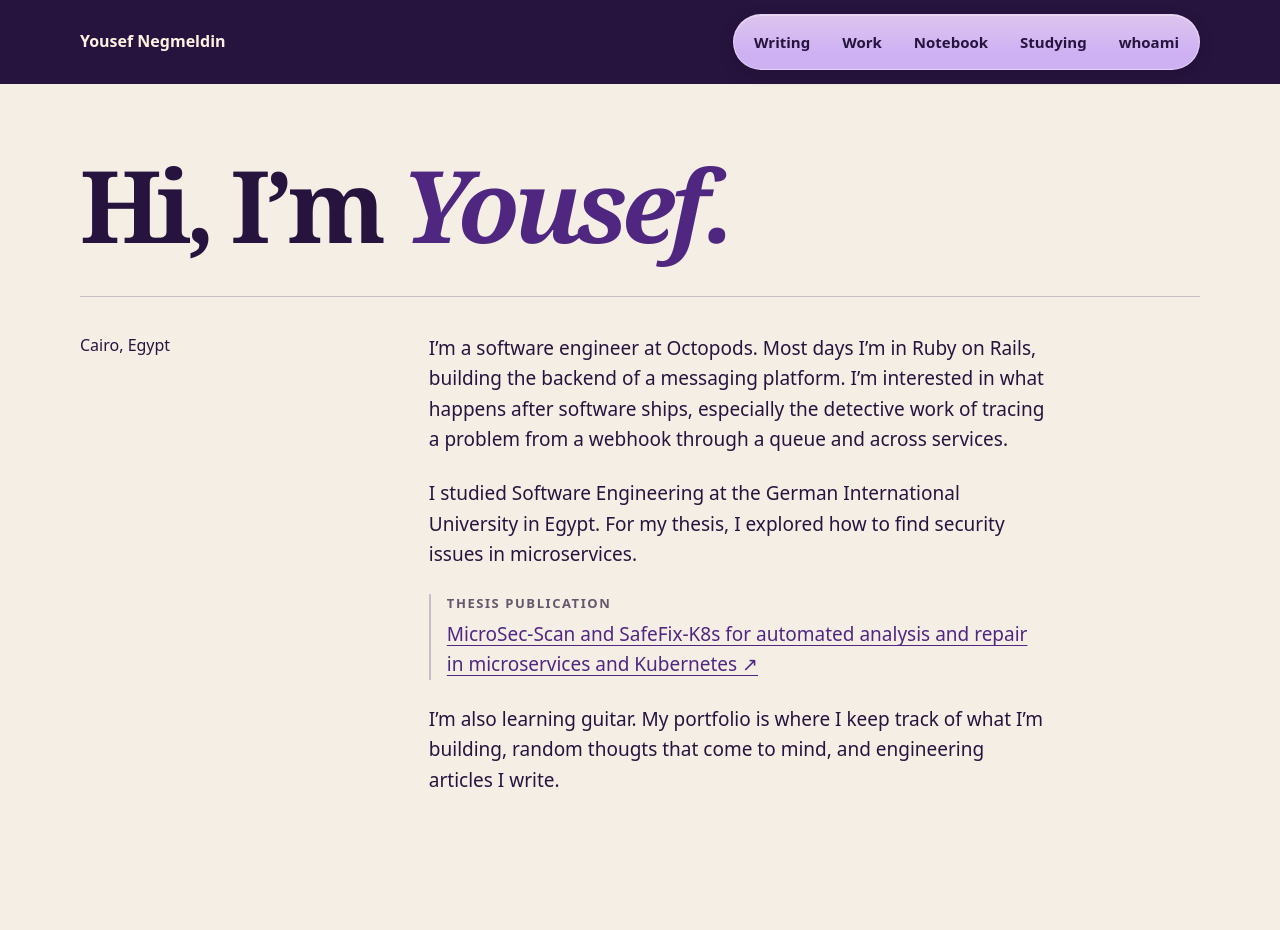
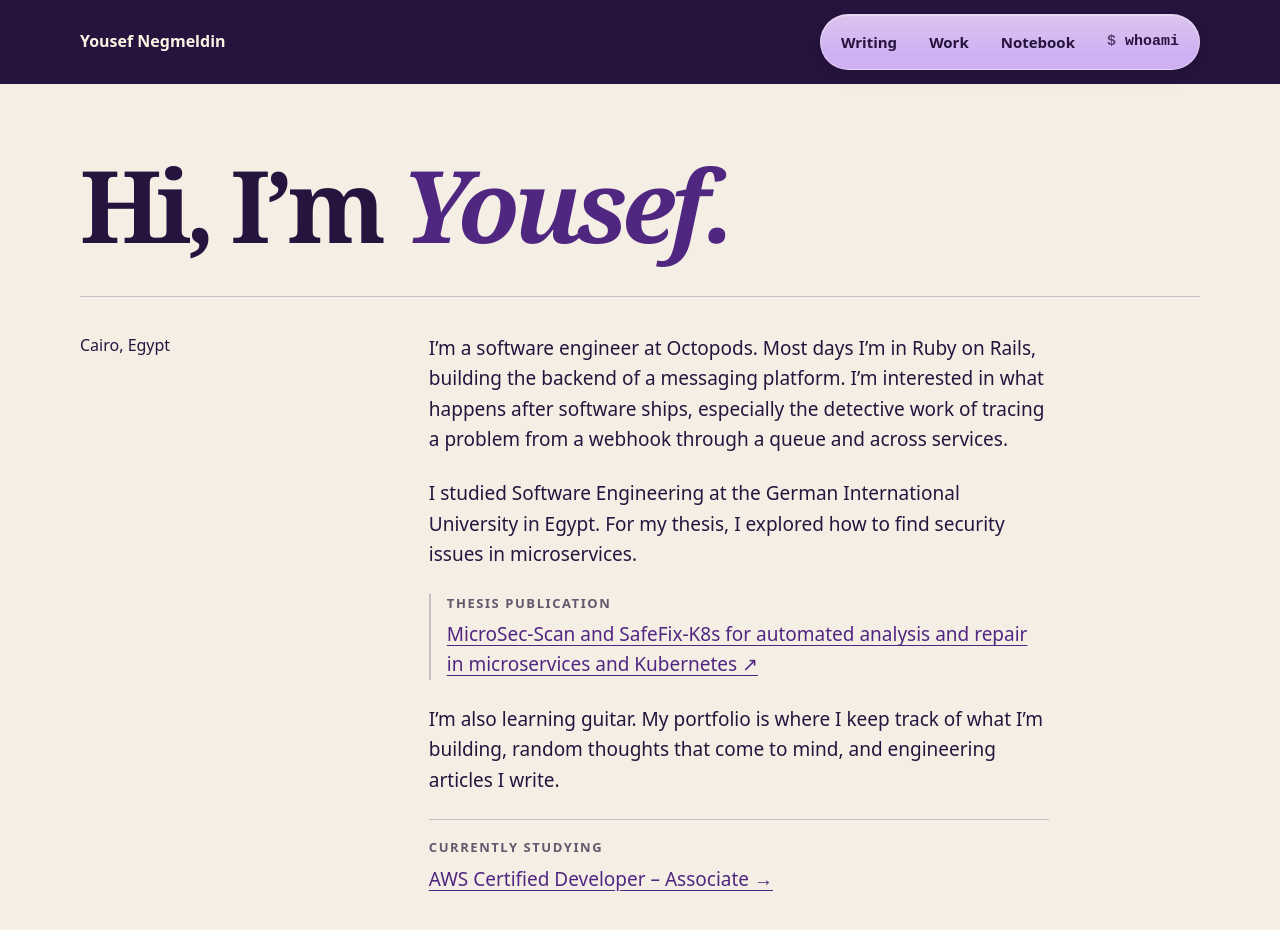
Before and after one commit to yousefnegmeldin/portfolio, an Astro site: page /about in a window 1280 px wide. Before the commit the page ends 872 px from the top, so only its background shows below. Built offline with nearby package versions, Linux system fonts and the light colour scheme; Astro itself is replaced by a stand-in of ours.

Commit message:
feat: update site name and intro; add studying section to about page; enhance navigation styling

```diff
--- a/src/layouts/Base.astro
+++ b/src/layouts/Base.astro
@@ -15,7 +15,6 @@ const links = [
   { label: 'Writing', href: '/writing/' },
   { label: 'Work', href: '/work/' },
   { label: 'Notebook', href: '/notebook/' },
-  { label: 'Studying', href: '/studying/' },
   { label: 'whoami', href: '/about/' },
 ];
 ---
@@ -44,7 +43,9 @@ const links = [
         <a class="wordmark" href="/" aria-current={Astro.url.pathname === '/' ? 'page' : undefined}>{site.author}</a>
         <nav aria-label="Main navigation">
           {links.map(({ label, href }) => (
-            <a href={href} aria-current={Astro.url.pathname === href ? 'page' : Astro.url.pathname.startsWith(href) ? 'location' : undefined}>{label}</a>
+            <a href={href} aria-current={Astro.url.pathname === href ? 'page' : Astro.url.pathname.startsWith(href) ? 'location' : undefined}>
+              {label === 'whoami' ? <code class="terminal-command"><span aria-hidden="true">$ </span>{label}</code> : label}
+            </a>
           ))}
         </nav>
       </div>
--- a/src/pages/about.astro
+++ b/src/pages/about.astro
@@ -21,6 +21,10 @@ const { location, work, education, interests, publication } = site.aboutPage;
           <a href={publication.url}>{publication.title} <span aria-hidden="true">↗</span></a>
         </section>
         <p>{interests}</p>
+        <section class="about-studying" aria-labelledby="about-studying">
+          <h2 class="about-label" id="about-studying">Currently studying</h2>
+          <a href="/studying/">{site.studying.credential} {site.studying.specialty} <span aria-hidden="true">→</span></a>
+        </section>
       </div>
     </div>
   </article>
@@ -83,6 +87,15 @@ const { location, work, education, interests, publication } = site.aboutPage;
   .about-publication a { color: var(--violet); }
   .about-publication a:hover { text-decoration-thickness: 2px; }
 
+  .about-studying {
+    padding-top: 18px;
+    border-top: 1px solid var(--rule);
+  }
+
+  .about-studying h2 { margin-bottom: 6px; }
+  .about-studying a { color: var(--violet); }
+  .about-studying a:hover { text-decoration-thickness: 2px; }
+
   @media (min-width: 721px) {
     .about-body {
       grid-template-columns: 24% minmax(0, 620px);
--- a/src/site.ts
+++ b/src/site.ts
@@ -3,7 +3,7 @@ export const githubUsername = "yousefnegmeldin";
 export const site = {
   name: "In the Works",
   author: "Yousef Negmeldin",
-  intro: "I build software and products. I write about what I’m building, learning, and finding along the way.",
+  intro: "Engineering essays, project breakdowns, and notes on what I’m learning.",
   socials: [
     { label: "LinkedIn", url: "https://www.linkedin.com/in/yousefnegmeldin/" },
     { label: "GitHub", url: `https://github.com/${githubUsername}` },
@@ -19,7 +19,7 @@ export const site = {
     education:
       "I studied Software Engineering at the German International University in Egypt. For my thesis, I explored how to find security issues in microservices.",
     interests:
-      "I’m also learning guitar. My portfolio is where I keep track of what I’m building, random thougts that come to mind, and engineering articles I write.",
+      "I’m also learning guitar. My portfolio is where I keep track of what I’m building, random thoughts that come to mind, and engineering articles I write.",
     publication: {
       title: "MicroSec-Scan and SafeFix-K8s for automated analysis and repair in microservices and Kubernetes",
       url: "https://doi.org/10.1016/j.jss.2026.113154",
--- a/src/styles/site.css
+++ b/src/styles/site.css
@@ -70,6 +70,8 @@ h1, h2, h3 { font-family: var(--display); font-weight: 650; letter-spacing: -.04
   box-shadow: 0 1px 3px #5027802e;
 }
 .site-header nav a:focus-visible { outline-offset: -2px; }
+.terminal-command { font-family: ui-monospace, monospace; }
+.terminal-command > span { opacity: .72; }
 
 .hero { background: var(--plum); color: var(--cream); overflow: clip; }
 .hero-inner {
```
